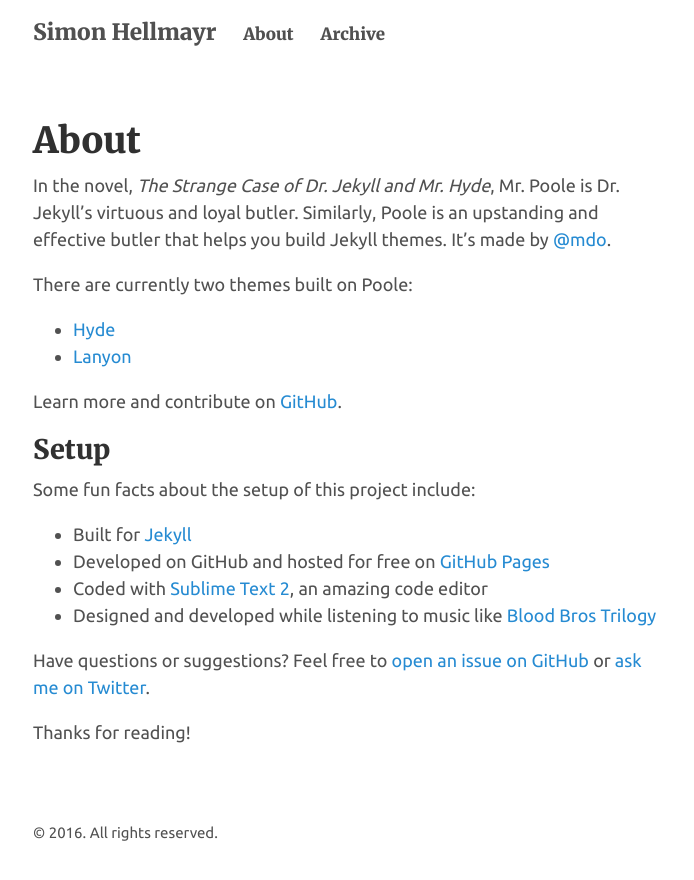
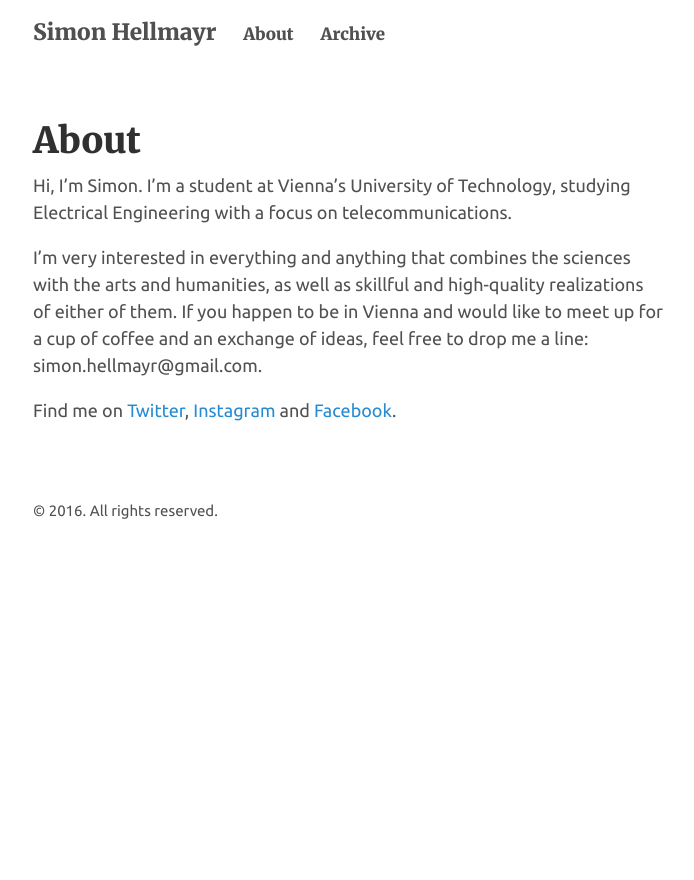
Before and after one commit to shellmayr/shellmayr.github.io, a Jekyll site: the page built from about.md, in a window 1280 px wide. Shown: the top 880 px of the page, without its empty margins (292-986 px from the left). Built offline with Jekyll 4.4.1, drawn with Linux system fonts in a browser that asks for light colours.

Commit message:
about-page

```diff
--- a/about.md
+++ b/about.md
@@ -3,24 +3,8 @@ layout: page
 title: About
 ---
 
-In the novel, *The Strange Case of Dr. Jekyll and Mr. Hyde*, Mr. Poole is Dr. Jekyll's virtuous and loyal butler. Similarly, Poole is an upstanding and effective butler that helps you build Jekyll themes. It's made by [@mdo](https://twitter.com/mdo).
+Hi, I'm Simon. I'm a student at Vienna's University of Technology, studying Electrical Engineering with a focus on telecommunications.
 
-There are currently two themes built on Poole:
+I'm very interested in everything and anything that combines the sciences with the arts and humanities, as well as skillful and high-quality realizations of either of them. If you happen to be in Vienna and would like to meet up for a cup of coffee and an exchange of ideas, feel free to drop me a line: simon.hellmayr@gmail.com.
 
-* [Hyde](http://hyde.getpoole.com)
-* [Lanyon](http://lanyon.getpoole.com)
-
-Learn more and contribute on [GitHub](https://github.com/poole).
-
-## Setup
-
-Some fun facts about the setup of this project include:
-
-* Built for [Jekyll](http://jekyllrb.com)
-* Developed on GitHub and hosted for free on [GitHub Pages](https://pages.github.com)
-* Coded with [Sublime Text 2](http://sublimetext.com), an amazing code editor
-* Designed and developed while listening to music like [Blood Bros Trilogy](https://soundcloud.com/maddecent/sets/blood-bros-series)
-
-Have questions or suggestions? Feel free to [open an issue on GitHub](https://github.com/poole/poole/issues/new) or [ask me on Twitter](https://twitter.com/mdo).
-
-Thanks for reading!
+Find me on [Twitter](https://www.twitter.com/shellmayr), [Instagram](https://www.instagram.com/shellmayr) and [Facebook](https://www.facebook.com/s.hellmayr).
```
Also changed, not shown: archive.md (+0 -2 lines).
